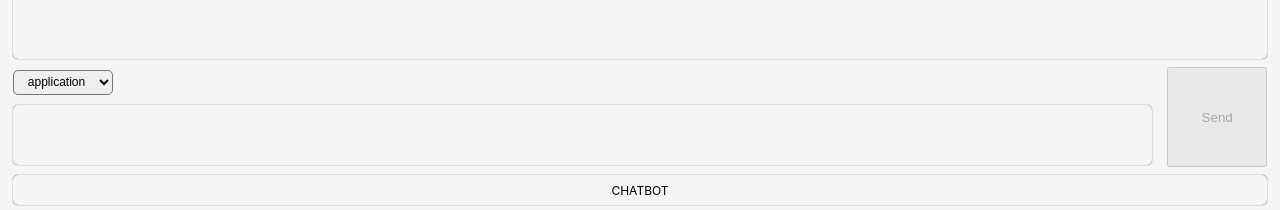
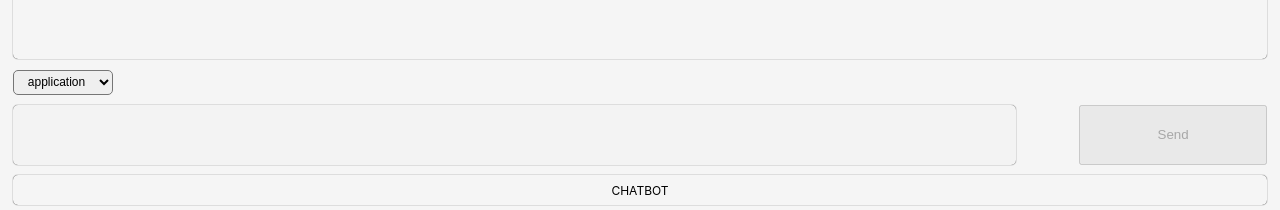
Before and after one commit to Naveen-Jangir-1984/jaj-chatbot, a React (Create React App) app: page / in a window 1280 px wide. Shown: the part 587-797 px from the top of the page. Built offline with nearby package versions, Linux system fonts and the light colour scheme.

Commit message:
fixed scroll to bottom issue

```diff
--- a/src/App.tsx
+++ b/src/App.tsx
@@ -1,4 +1,4 @@
-import { ReactNode, useState } from 'react';
+import { ReactNode, useState, useRef } from 'react';
 import axios from 'axios';
 import './app.css';
 
@@ -31,6 +31,13 @@ function App() {
   })
 
   // applications functions
+  const msg = useRef<any>(null);
+  const scrollToBottom = () => {
+    if (msg.current) {
+      msg.current.scrollIntoView({ behaviour: "smooth" });
+    }
+  };
+
   // const trigger = async (job: string) => {
   //   if (application !== "jenkins") return
   //   await axios.post(`http://localhost:8000/triggerjob`, { jobname: job, })
@@ -101,10 +108,16 @@ function App() {
       `http://localhost:8000/createAzureIssue`, { project: azure.project, issue: issue })
       .then(res => {
         setConversation([...conversation, {
+          message: <div>{text}</div>,
+          user: "user",
+          keyword: "azure activity"
+        },
+        {
           message: <div>
             <div style={{ fontWeight: "bold" }}>Issue #{res.data.data.id} has been succesfully created!</div>
             <br></br>
             <div>{`which below activities you wish to perform in ${azure.project.toUpperCase()}?`}</div>
+            <br></br>
             <div>{` - create an issue?`}</div>
           </div>,
           user: "system",
@@ -112,6 +125,7 @@ function App() {
         }
         ])
         setAzure({ ...azure, issue: { title: "", description: "" } })
+        setTimeout(() => scrollToBottom(), 1)
       });
   }
 
@@ -126,16 +140,20 @@ function App() {
             <div className="message-wrapper">
               <div
                 className="message"
-                style={{ float: c.user === "system" ? "left" : "right" }}
+                style={{
+                  float: c.user === "system" ? "left" : "right",
+                  backgroundColor: c.user === "system" ? "#ddd" : "#dde"
+                }}
                 key={i}>{c.message}
               </div>
             </div>
           )}
+          <div ref={msg} />
         </div>
       </div>
       <div className="input">
         <div className="user-input">
-          <div className="applications">
+          <div className="filters">
             {/* select application */}
             <select
               className="application"
@@ -198,6 +216,7 @@ function App() {
               <input type="date" disabled={application.length ? false : true} />
             </div> */}
           </div>
+          <div className="user-control">
             {/* user input on console */}
             <input
               type="text"
@@ -205,7 +224,6 @@ function App() {
               onChange={(e) => setText(e.target.value)}
               disabled={application === "azure" && azure.project.length ? false : true}
             />
-        </div>
             {/* send button */}
             <button
               onClick={() => {
@@ -231,9 +249,6 @@ function App() {
                   conversation[conversation.length - 1].user === "system" &&
                   conversation[conversation.length - 1].keyword === "issue description") {
                   setAzure({ ...azure, issue: { ...azure.issue, description: text } })
-              setConversation([...conversation,
-              { message: <div>{text}</div>, user: "user", keyword: "issue description" },
-              ])
                   createIssueInAzure(azure.issue.title, text)
                 } else {
                   setConversation([...conversation,
@@ -249,9 +264,12 @@ function App() {
                   }])
                 }
                 setText("")
+                setTimeout(() => scrollToBottom(), 1)
               }}
               disabled={application.length && text.length ? false : true}
             >Send</button>
+          </div>
+        </div>
       </div>
       <div className="foot">CHATBOT</div>
     </div>
--- a/src/app.css
+++ b/src/app.css
@@ -48,9 +48,8 @@
 
 .message {
   margin-bottom: 5px;
-  padding: 5px 10px;
+  padding: 5px 15px;
   border-radius: 5px;
-  background-color: white;
   box-sizing: border-box;
 }
 
@@ -65,7 +64,7 @@
 }
 
 .user-input {
-  width: calc(100% - 115px);
+  width: 100%;
   height: 95%;
   display: flex;
   flex-direction: column;
@@ -74,7 +73,7 @@
   box-sizing: border-box;
 }
 
-.applications {
+.filters {
   width: 100%;
   height: 25px;
   display: flex;
@@ -91,6 +90,14 @@
   align-items: center;
 }
 
+.user-control {
+  width: 100%;
+  height: calc(100% - 35px);
+  display: flex;
+  justify-content: space-between;
+  align-items: center;
+}
+
 input[type=date] {
   width: 100px;
   height: 90%;
@@ -102,7 +109,7 @@ input[type=date] {
 
 input[type=text] {
   padding: 0 10px;
-  width: 100%;
+  width: 80%;
   height: 60px;
   border: none;
   box-shadow: 0 0 1px 0 black;
@@ -112,7 +119,7 @@ input[type=text] {
 }
 
 .input button {
-  width: 100px;
+  width: 15%;
   height: 100%;
 }
 
```
Lines whose indentation alone changed are shown as unchanged.
